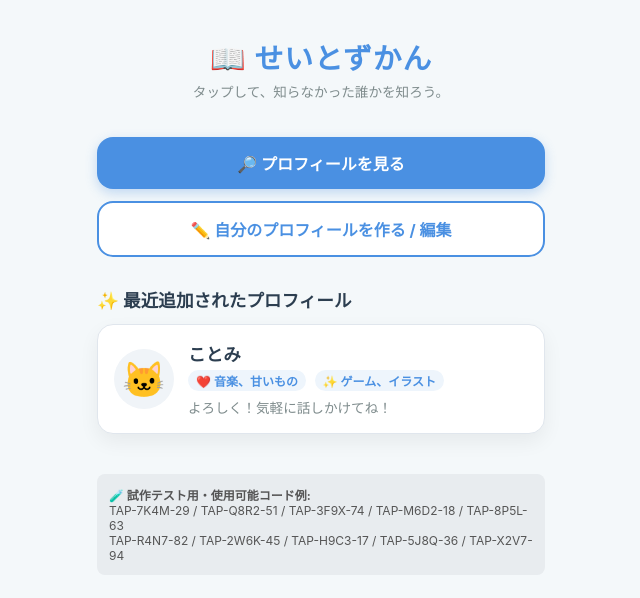
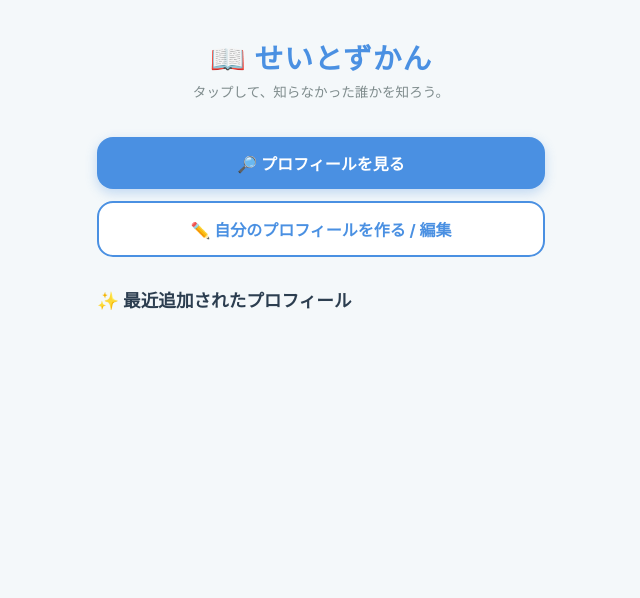
Before and after one commit to weiguanmeiqin-prog/seitozukan, a plain HTML site: page index.html in a window 1280 px wide. Shown: the whole page, without its empty margins (319-959 px from the left). Drawn offline with Linux system fonts and the light colour scheme.

Commit message:
Update index.html

```diff
--- a/index.html
+++ b/index.html
@@ -552,12 +552,7 @@
     </div>
   </div>
 
-  <!-- テスト補助表示 -->
-  <div class="demo-footer">
-    <strong>🧪 試作テスト用・使用可能コード例:</strong><br>
-    TAP-7K4M-29 / TAP-Q8R2-51 / TAP-3F9X-74 / TAP-M6D2-18 / TAP-8P5L-63<br>
-    TAP-R4N7-82 / TAP-2W6K-45 / TAP-H9C3-17 / TAP-5J8Q-36 / TAP-X2V7-94
-  </div>
+
 
 </div>
 
@@ -567,21 +562,7 @@
     "TAP-R4N7-82", "TAP-2W6K-45", "TAP-H9C3-17", "TAP-5J8Q-36", "TAP-X2V7-94"
   ];
 
-  const INITIAL_PROFILES = [
-    {
-      id: "abc123",
-      code: "TAP-7K4M-29",
-      nickname: "ことみ",
-      icon: "🐱",
-      likes: "音楽、甘いもの",
-      hobbies: "ゲーム、イラスト",
-      music: "J-POP",
-      recent: "Web制作",
-      message: "よろしく！気軽に話しかけてね！",
-      talk_ok: true,
-      createdAt: 1700000000000
-    }
-  ];
+
 
   let currentIconData = "🐱"; // 現在フォームで選択中のアイコン（文字か画像Base64）
   let currentAuthenticatedCode = null;
```
